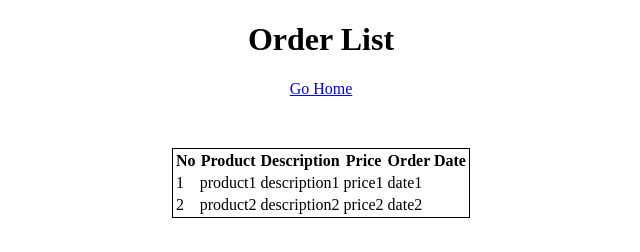
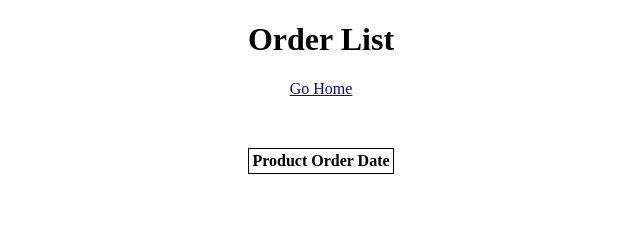
Before and after one commit to Hanjo35/ScriptShop, a website: page orderlist.html in a window 1280 px wide. Shown: the whole page, without its empty margins (319-959 px from the left). Drawn offline with Linux system fonts and the light colour scheme.

Commit message:
#1 마무리
마무리 겸 복습 시orderlist 코드 추가할 수 있는 상태 준비

```diff
--- a/orderlist.html
+++ b/orderlist.html
@@ -25,27 +25,10 @@
         <a href="./"main.html> Go Home </a>
         </div>
         <table style="border: 1px solid black;">
-            <th> No </th>
             <th> Product </th>
-            <th> Description </th>
-            <th> Price </th>
             <th> Order Date </th>
 
-            <tr>
-                <td> 1 </td>
-                <td>product1</td>
-                <td>description1</td>
-                <td>price1</td>
-                <td>date1</td>
-            </tr>
 
-            <tr>
-                <td> 2 </td>
-                <td>product2</td>
-                <td>description2</td>
-                <td>price2</td>
-                <td>date2</td>
-            </tr>
         </table>
     </body>
 </html>
```
Also changed, not shown: main.html (+1 -1 lines), requestHandler.js (+24 -2 lines).
